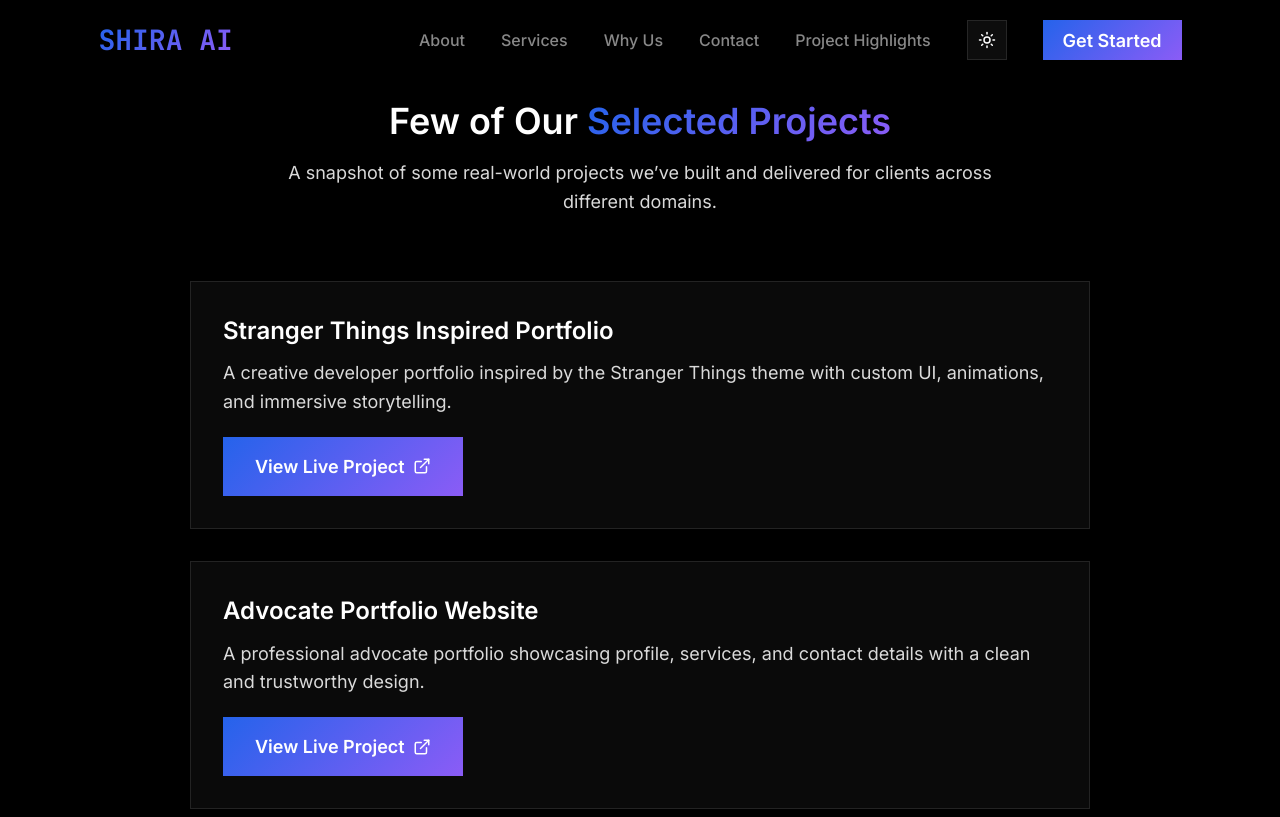
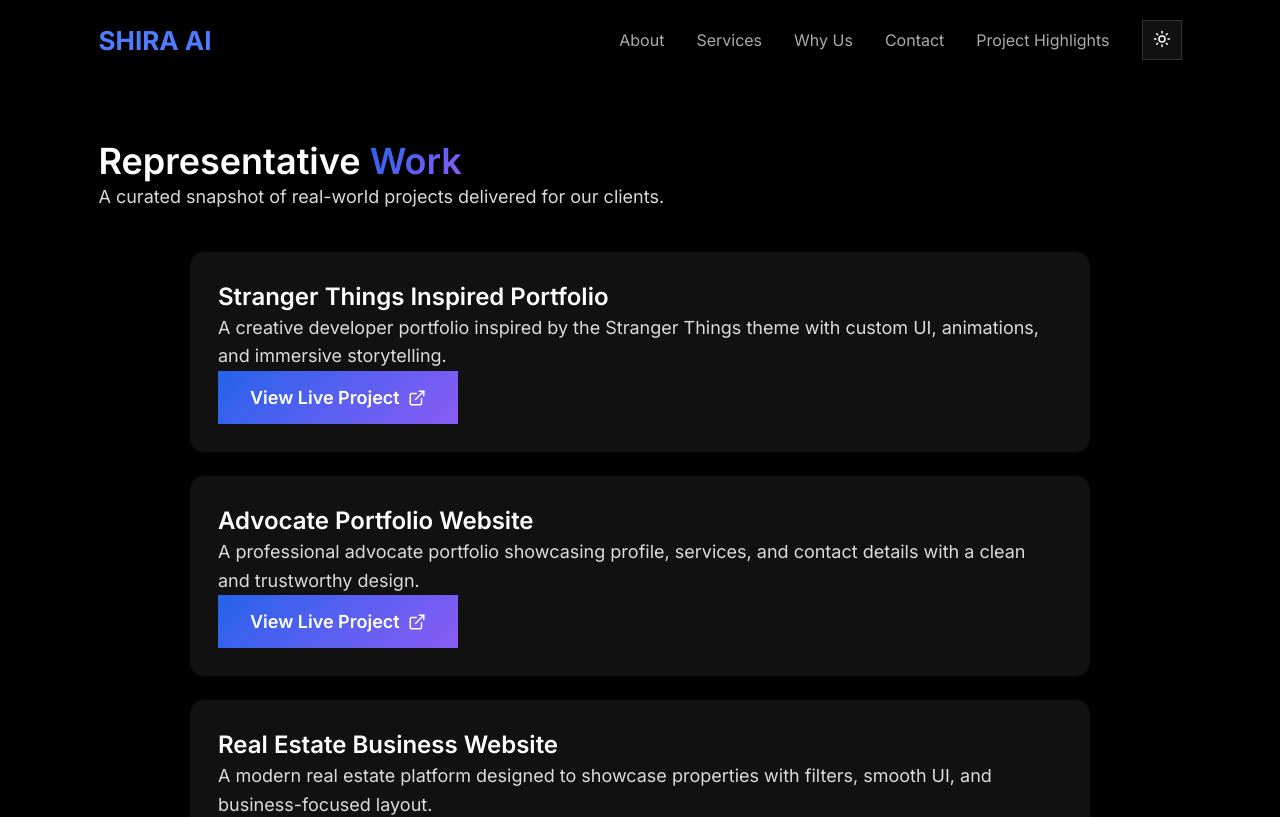
Before and after one commit to Shivam0701/SHIRA-AI, a React (Create React App) app in the folder frontend/: page /projects in a window 1280 px wide. Shown: the top 817 px of the page. Built offline with nearby package versions, Linux system fonts and the light colour scheme.

Commit message:
fix responsive issue

```diff
--- a/frontend/src/App.css
+++ b/frontend/src/App.css
@@ -1,8 +1,4 @@
-/* ================================
-   SHIRA AI App Styles
-   Extra Smooth Left → Right Slide
-================================ */
-
+/* GLOBAL */
 * {
   box-sizing: border-box;
   margin: 0;
@@ -11,23 +7,128 @@
 
 .App {
   min-height: 100vh;
-  width: 100%;
-}
-.page-transition {
-  animation: blurReveal 1.6s cubic-bezier(0.22, 1, 0.36, 1);
-  animation-delay: 0.15s;
-  animation-fill-mode: both;
 }
 
-@keyframes blurReveal {
+/* 🔥 FIX FOR FIXED NAVBAR */
+.main-content {
+  padding-top: 80px;
+}
+
+/* PAGE TRANSITION */
+.page-transition {
+  animation: fadeSlide 1.4s cubic-bezier(0.22, 1, 0.36, 1);
+}
+
+@keyframes fadeSlide {
   from {
     opacity: 0;
-    transform: translateX(-60px);
-    filter: blur(10px);
+    transform: translateY(40px);
   }
   to {
     opacity: 1;
-    transform: translateX(0);
-    filter: blur(0);
+    transform: translateY(0);
   }
 }
+
+/* NAVBAR */
+.navbar {
+  position: fixed;
+  top: 0;
+  left: 0;
+  right: 0;
+  background: black;
+  z-index: 999;
+}
+
+.navbar-inner {
+  height: 80px;
+  display: flex;
+  align-items: center;
+  justify-content: space-between;
+}
+
+.navbar-logo {
+  font-size: 26px;
+  font-weight: 700;
+  cursor: pointer;
+  color: #4f7cff;
+}
+
+.desktop-nav {
+  display: flex;
+  gap: 32px;
+  align-items: center;
+}
+
+.desktop-nav a {
+  color: #aaa;
+  text-decoration: none;
+}
+
+.desktop-nav a:hover {
+  color: #fff;
+}
+
+.theme-btn,
+.mobile-menu-btn {
+  background: #111;
+  border: 1px solid #333;
+  width: 40px;
+  height: 40px;
+  color: white;
+}
+
+/* MOBILE */
+.mobile-menu-btn {
+  display: none;
+}
+
+.mobile-menu {
+  position: fixed;
+  top: 80px;
+  left: 0;
+  right: 0;
+  background: black;
+  display: flex;
+  flex-direction: column;
+  padding: 20px;
+  gap: 16px;
+  transition: transform 0.35s ease;
+  z-index: 998;
+}
+
+.mobile-menu a {
+  color: white;
+  text-decoration: none;
+  font-size: 18px;
+}
+
+/* PROJECTS */
+.projects-page {
+  padding: 60px 0;
+}
+
+.projects-list {
+  max-width: 900px;
+  margin: 40px auto;
+  display: flex;
+  flex-direction: column;
+  gap: 24px;
+}
+
+.project-card {
+  background: #111;
+  padding: 28px;
+  border-radius: 14px;
+}
+
+/* RESPONSIVE */
+@media (max-width: 768px) {
+  .desktop-nav {
+    display: none;
+  }
+
+  .mobile-menu-btn {
+    display: flex;
+  }
+}
--- a/frontend/src/App.js
+++ b/frontend/src/App.js
@@ -1,36 +1,22 @@
+import React from 'react';
+import { Routes, Route } from 'react-router-dom';
+import Navbar from './components/Navbar';
+import Home from './pages/Home';
+import Projects from './pages/Projects';
 
-import React from "react";
-import "./App.css";
-import { BrowserRouter, Routes, Route, useLocation } from "react-router-dom";
+const App = () => {
+  return (
+    <div className="App">
+      <Navbar />
 
-import Navbar from "./components/Navbar";
-import Home from "./pages/Home";
-import Projects from "./pages/Projects";
-import { Toaster } from "./components/ui/sonner";
-import ScrollToTop from "./components/ScrollToTop";
-
-function AnimatedRoutes() {
-  const location = useLocation();
-
-  return (
-    <div key={location.pathname} className="page-transition">
-      <Routes location={location}>
-        <Route path="/" element={<Home />} />
-        <Route path="/projects" element={<Projects />} />
-      </Routes>
+      <main className="main-content">
+        <Routes>
+          <Route path="/" element={<Home />} />
+          <Route path="/projects" element={<Projects />} />
+        </Routes>
+      </main>
     </div>
   );
-}
-
-function App() {
-  return (
-    <BrowserRouter>
-      <Navbar />
-      <ScrollToTop />
-      <AnimatedRoutes />
-      <Toaster position="top-right" richColors />
-    </BrowserRouter>
-  );
-}
+};
 
 export default App;
--- a/frontend/src/components/Navbar.jsx
+++ b/frontend/src/components/Navbar.jsx
@@ -1,264 +1,68 @@
-
 import React, { useState, useEffect } from 'react';
-import { Moon, Sun, Menu, X } from 'lucide-react';
-import { navLinks } from '../mock';
-import { Link, useNavigate, useLocation } from 'react-router-dom';
+import { Menu, X, Sun, Moon } from 'lucide-react';
+import { Link, useNavigate } from 'react-router-dom';
 
 const Navbar = () => {
   const navigate = useNavigate();
-  const location = useLocation();
-
+  const [open, setOpen] = useState(false);
   const [theme, setTheme] = useState('dark');
-  const [isScrolled, setIsScrolled] = useState(false);
-  const [isMobileMenuOpen, setIsMobileMenuOpen] = useState(false);
-
-  useEffect(() => {
-    const handleScroll = () => setIsScrolled(window.scrollY > 20);
-    window.addEventListener('scroll', handleScroll);
-    return () => window.removeEventListener('scroll', handleScroll);
-  }, []);
 
   useEffect(() => {
     document.documentElement.setAttribute('data-theme', theme);
   }, [theme]);
 
-  const toggleTheme = () => {
-    setTheme(theme === 'dark' ? 'light' : 'dark');
-  };
-
-  const handleNavClick = (href) => {
-    setIsMobileMenuOpen(false);
-
-    if (location.pathname === '/') {
-      const el = document.querySelector(href);
-      if (el) el.scrollIntoView({ behavior: 'smooth' });
-    } else {
-      navigate('/' + href);
-    }
-  };
-
   return (
     <>
-      <nav
-        className="fixed top-0 left-0 right-0 z-50 transition-all duration-300"
-        style={{
-          background: isScrolled ? 'rgba(0,0,0,0.85)' : 'transparent',
-          borderBottom: isScrolled ? '1px solid var(--border-subtle)' : 'none',
-        }}
-      >
-        <div className="shira-container">
-          <div
-            style={{
-              display: 'flex',
-              alignItems: 'center',
-              justifyContent: 'space-between',
-              height: '80px',
-            }}
-          >
-            {/* Logo */}
-            <div
-              style={{
-                display: 'flex',
-                alignItems: 'center',
-                cursor: 'pointer',
-                height: '40px',
-              }}
-              onClick={() => {
-                if (location.pathname === '/') {
-                  window.scrollTo({ top: 0, behavior: 'smooth' });
-                } else {
-                  navigate('/');
-                }
-              }}
-            >
-              <div
-                style={{
-                  fontSize: '28px',
-                  fontWeight: '700',
-                  background: 'linear-gradient(135deg, #2563eb 0%, #8b5cf6 100%)',
-                  WebkitBackgroundClip: 'text',
-                  WebkitTextFillColor: 'transparent',
-                  fontFamily: 'JetBrains Mono, monospace',
-                  lineHeight: '1',
-                }}
-              >
+      <nav className="navbar">
+        <div className="shira-container navbar-inner">
+          {/* LOGO */}
+          <div className="navbar-logo" onClick={() => navigate('/')}>
             SHIRA AI
           </div>
-            </div>
 
-            {/* Desktop Navigation */}
-            <div
-              className="desktop-nav"
-              style={{
-                display: 'flex',
-                alignItems: 'center',
-                gap: '36px',
-                height: '100%',
-              }}
-            >
-              {navLinks.map((link) => (
-                <a
-                  key={link.name}
-                  href={link.href}
-                  onClick={(e) => {
-                    e.preventDefault();
-                    handleNavClick(link.href);
-                  }}
-                  style={{
-                    color: 'var(--text-muted)',
-                    textDecoration: 'none',
-                    fontSize: '16px',
-                    fontWeight: '500',
-                    height: '40px',
-                    display: 'flex',
-                    alignItems: 'center',
-                    lineHeight: '1',
-                  }}
-                >
-                  {link.name}
-                </a>
-              ))}
+          {/* DESKTOP NAV */}
+          <div className="desktop-nav">
+            <a href="#about">About</a>
+            <a href="#services">Services</a>
+            <a href="#why-us">Why Us</a>
+            <a href="#contact">Contact</a>
+            <Link to="/projects">Project Highlights</Link>
 
-              {/* Projects */}
-              <Link
-                to="/projects"
-                style={{
-                  color: 'var(--text-muted)',
-                  textDecoration: 'none',
-                  fontSize: '16px',
-                  fontWeight: '500',
-                  height: '40px',
-                  display: 'flex',
-                  alignItems: 'center',
-                }}
-              >
-                Project Highlights
-              </Link>
-
-              {/* Theme Toggle */}
             <button
-                onClick={toggleTheme}
-                style={{
-                  background: 'var(--bg-overlay)',
-                  border: '1px solid var(--border-subtle)',
-                  width: '40px',
-                  height: '40px',
-                  minWidth: '40px',
-                  minHeight: '40px',
-                  padding: 0,
-                  display: 'flex',
-                  alignItems: 'center',
-                  justifyContent: 'center',
-                  cursor: 'pointer',
-                }}
+              className="theme-btn"
+              onClick={() =>
+                setTheme(theme === 'dark' ? 'light' : 'dark')
+              }
             >
               {theme === 'dark' ? <Sun size={18} /> : <Moon size={18} />}
             </button>
-
-              {/* CTA */}
-              <a
-                href="#contact"
-                onClick={(e) => {
-                  e.preventDefault();
-                  handleNavClick('#contact');
-                }}
-                className="btn-primary"
-                style={{
-                  height: '40px',
-                  display: 'flex',
-                  alignItems: 'center',
-                  padding: '0 20px',
-                }}
-              >
-                Get Started
-              </a>
           </div>
 
-            {/* Mobile Menu Button */}
+          {/* MOBILE BUTTON */}
           <button
-              onClick={() => setIsMobileMenuOpen(!isMobileMenuOpen)}
-              className="mobile-menu-button"
-              style={{
-                background: 'var(--bg-overlay)',
-                border: '1px solid var(--border-subtle)',
-                width: '40px',
-                height: '40px',
-                display: 'none',
-                alignItems: 'center',
-                justifyContent: 'center',
-              }}
+            className="mobile-menu-btn"
+            onClick={() => setOpen(!open)}
           >
-              {isMobileMenuOpen ? <X size={20} /> : <Menu size={20} />}
+            {open ? <X /> : <Menu />}
           </button>
-          </div>
         </div>
       </nav>
 
-      {/* Mobile Menu */}
+      {/* MOBILE MENU */}
       <div
         className="mobile-menu"
         style={{
-          position: 'fixed',
-          top: '80px',
-          left: 0,
-          right: 0,
-          background: 'var(--bg-primary)',
-          transform: isMobileMenuOpen ? 'translateY(0)' : 'translateY(-100%)',
-          transition: 'all 0.3s ease',
-          zIndex: 40,
-          display: 'none',
+          transform: open ? 'translateY(0)' : 'translateY(-100%)',
         }}
       >
-        <div className="shira-container" style={{ padding: '20px' }}>
-          {navLinks.map((link) => (
-            <a
-              key={link.name}
-              href={link.href}
-              onClick={(e) => {
-                e.preventDefault();
-                handleNavClick(link.href);
-              }}
-              style={{
-                display: 'block',
-                color: 'var(--text-primary)',
-                textDecoration: 'none',
-                fontSize: '18px',
-                padding: '12px 0',
-              }}
-            >
-              {link.name}
-            </a>
-          ))}
-
-          <Link
-            to="/projects"
-            onClick={() => setIsMobileMenuOpen(false)}
-            style={{
-              display: 'block',
-              color: 'var(--text-primary)',
-              textDecoration: 'none',
-              fontSize: '18px',
-              padding: '12px 0',
-            }}
-          >
-            Projects
+        <a href="#about" onClick={() => setOpen(false)}>About</a>
+        <a href="#services" onClick={() => setOpen(false)}>Services</a>
+        <a href="#why-us" onClick={() => setOpen(false)}>Why Us</a>
+        <a href="#contact" onClick={() => setOpen(false)}>Contact</a>
+        <Link to="/projects" onClick={() => setOpen(false)}>
+          Project Highlights
         </Link>
       </div>
-      </div>
-
-      <style jsx>{`
-        @media (max-width: 768px) {
-          .desktop-nav {
-            display: none !important;
-          }
-          .mobile-menu-button {
-            display: flex !important;
-          }
-          .mobile-menu {
-            display: block !important;
-          }
-        }
-      `}</style>
     </>
   );
 };
--- a/frontend/src/pages/Projects.jsx
+++ b/frontend/src/pages/Projects.jsx
@@ -1,4 +1,3 @@
-
 import React from 'react';
 import { ExternalLink } from 'lucide-react';
 
@@ -25,58 +24,30 @@
 
 const Projects = () => {
   return (
-    <section className="section section-dark">
+    <section className="section section-dark page-transition projects-page">
       <div className="shira-container">
-        {/* Header */}
-        <div style={{ textAlign: 'center', marginBottom: '64px' }}>
+        {/* HEADER */}
+        <div className="projects-header">
           <h1 className="heading-1">
-            Few of Our <span className="gradient-text">Selected Projects</span>
+            Representative <span className="gradient-text">Work</span>
           </h1>
-          <p
-            className="body-medium"
-            style={{ maxWidth: '720px', margin: '16px auto 0' }}
-          >
-            A snapshot of some real-world projects we’ve built and delivered for
-            clients across different domains.
+          <p className="body-medium">
+            A curated snapshot of real-world projects delivered for our clients.
           </p>
         </div>
 
-        {/* Projects List */}
-        <div
-          style={{
-            display: 'flex',
-            flexDirection: 'column',
-            gap: '32px',
-            maxWidth: '900px',
-            margin: '0 auto',
-          }}
-        >
-          {projects.map((project, index) => (
-            <div
-              key={index}
-              style={{
-                background: 'var(--bg-secondary)',
-                border: '1px solid var(--border-subtle)',
-                padding: '32px',
-              }}
-            >
-              <h3 className="heading-3" style={{ marginBottom: '12px' }}>
-                {project.title}
-              </h3>
-
-              <p
-                className="body-medium"
-                style={{ marginBottom: '20px' }}
-              >
-                {project.description}
-              </p>
+        {/* LIST */}
+        <div className="projects-list">
+          {projects.map((project, i) => (
+            <div className="project-card" key={i}>
+              <h3 className="heading-3">{project.title}</h3>
+              <p className="body-medium">{project.description}</p>
 
               <a
                 href={project.link}
                 target="_blank"
                 rel="noreferrer"
-                className="btn-primary"
-                style={{ width: 'fit-content' }}
+                className="btn-primary project-btn"
               >
                 View Live Project
                 <ExternalLink size={18} />
@@ -85,20 +56,11 @@
           ))}
         </div>
 
-        {/* Closing Line */}
-        <div
-          style={{
-            textAlign: 'center',
-            marginTop: '80px',
-            maxWidth: '800px',
-            marginLeft: 'auto',
-            marginRight: 'auto',
-          }}
-        >
+        {/* FOOTER */}
+        <div className="projects-footer">
           <p className="body-medium">
-            Apart from these, we have worked on games, software solutions,
-            backend systems, and many other digital products — delivering value
-            to happy customers across industries.
+            We’ve also delivered backend systems, software tools, and digital
+            products across multiple industries.
           </p>
         </div>
       </div>
```
Also changed, not shown: frontend/src/index.js (+9 -7 lines). Lines whose indentation alone changed are shown as unchanged.
